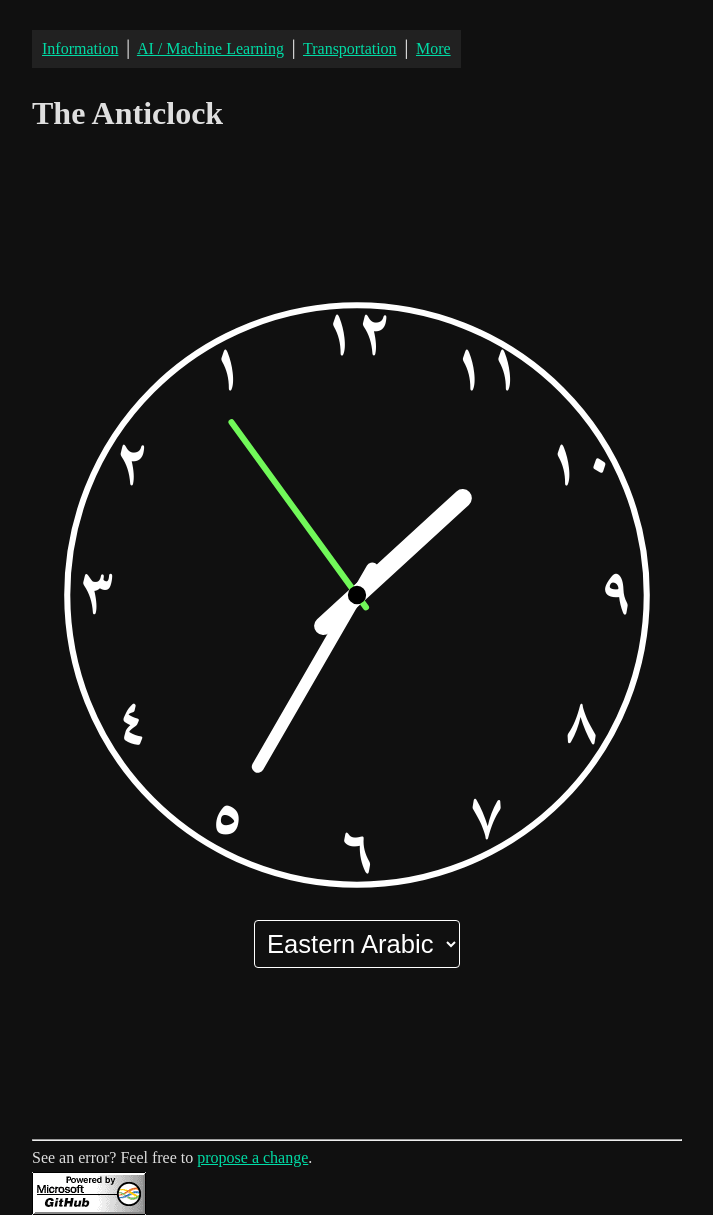
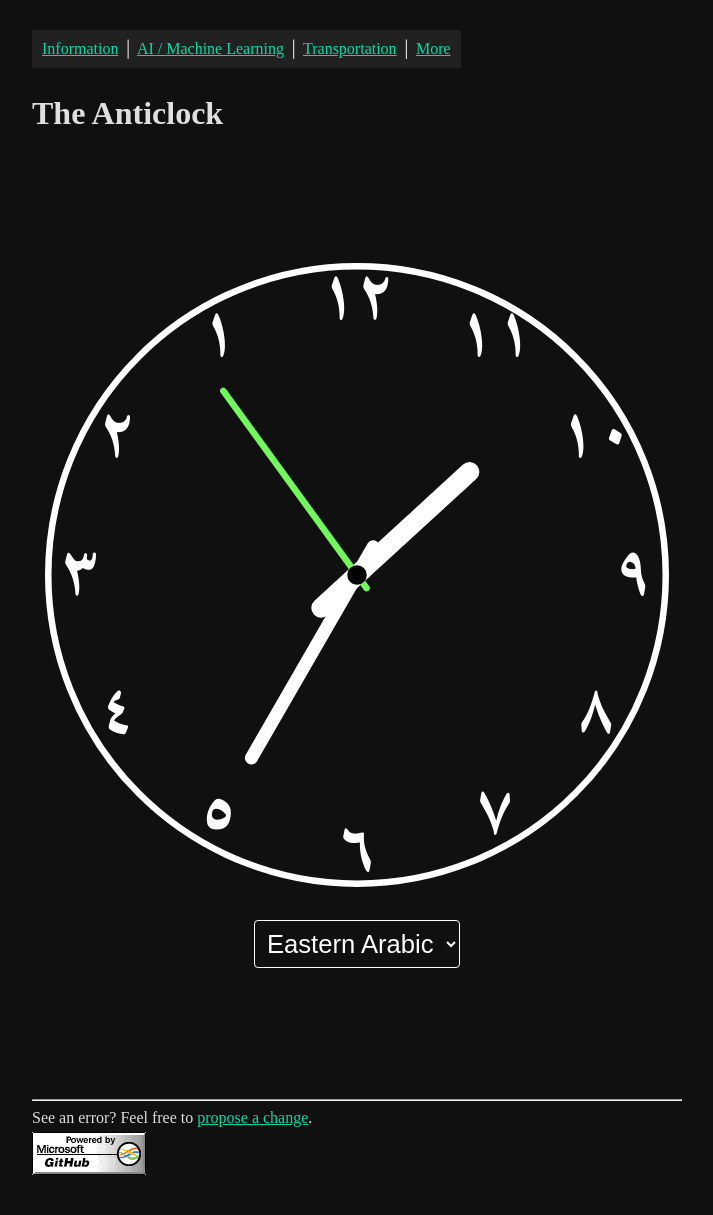
Before and after one commit to benarnav/benarnav.github.io, a Jekyll site: the page built from posts/anticlock.md, in a window 1280 px wide. Shown: the whole page, without its empty margins (283-996 px from the left). Built offline with Jekyll 4.4.1, drawn with Linux system fonts in a browser that asks for light colours; some web fonts are replaced; after the commit the page ends 1175 px from its top, so only the background shows below that.

Commit message:
update layout

```diff
--- a/assets/css/anticlock.css
+++ b/assets/css/anticlock.css
@@ -5,7 +5,6 @@
     align-items: center;
     min-height: 100vh;
     gap: 20px;
-    padding: 20px;
     background-color: transparent;
     color: white;
 }
@@ -42,6 +41,9 @@
     font-family: 'Amiri', serif;
     font-weight: 700;
 }
+.clock .number[data-script="samaritan"] {
+    font-size: 10px;
+}
 
 .clock-container #script-select {
     padding: 8px;
```
Also changed, not shown: posts/anticlock.md (+2 -1 lines).
